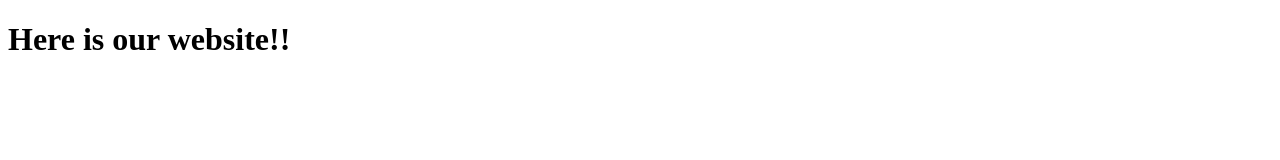
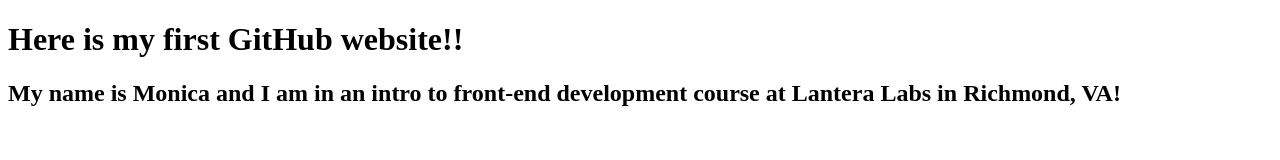
Before and after one commit to mrw7um/github-pages-test-site, a plain HTML site: page index.html in a window 1280 px wide. Drawn offline with Linux system fonts and the light colour scheme.

Commit message:
Update index.html

```diff
--- a/index.html
+++ b/index.html
@@ -7,6 +7,7 @@
 </head>
 
 <body>
-  <h1>Here is our website!!</h1>
+  <h1>Here is my first GitHub website!!</h1>
+  <h2> My name is Monica and I am in an intro to front-end development course at Lantera Labs in Richmond, VA!
 </body>
 </html>
```
